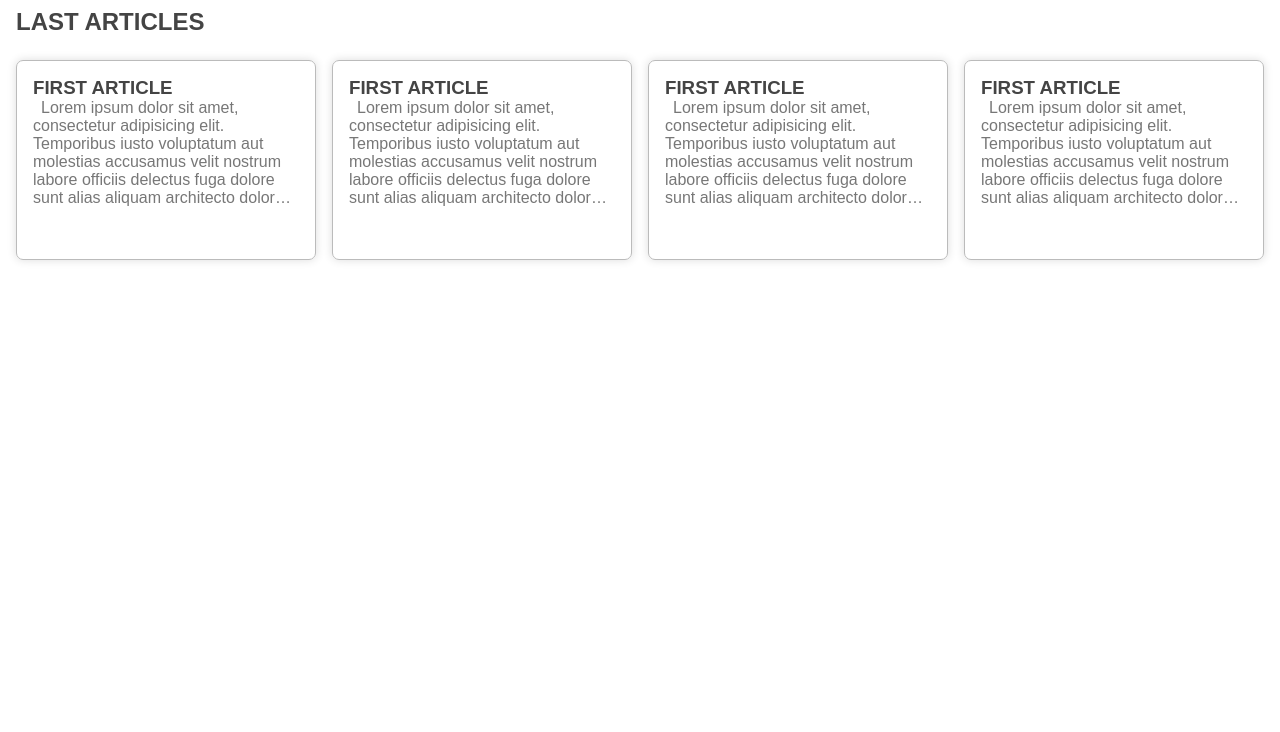
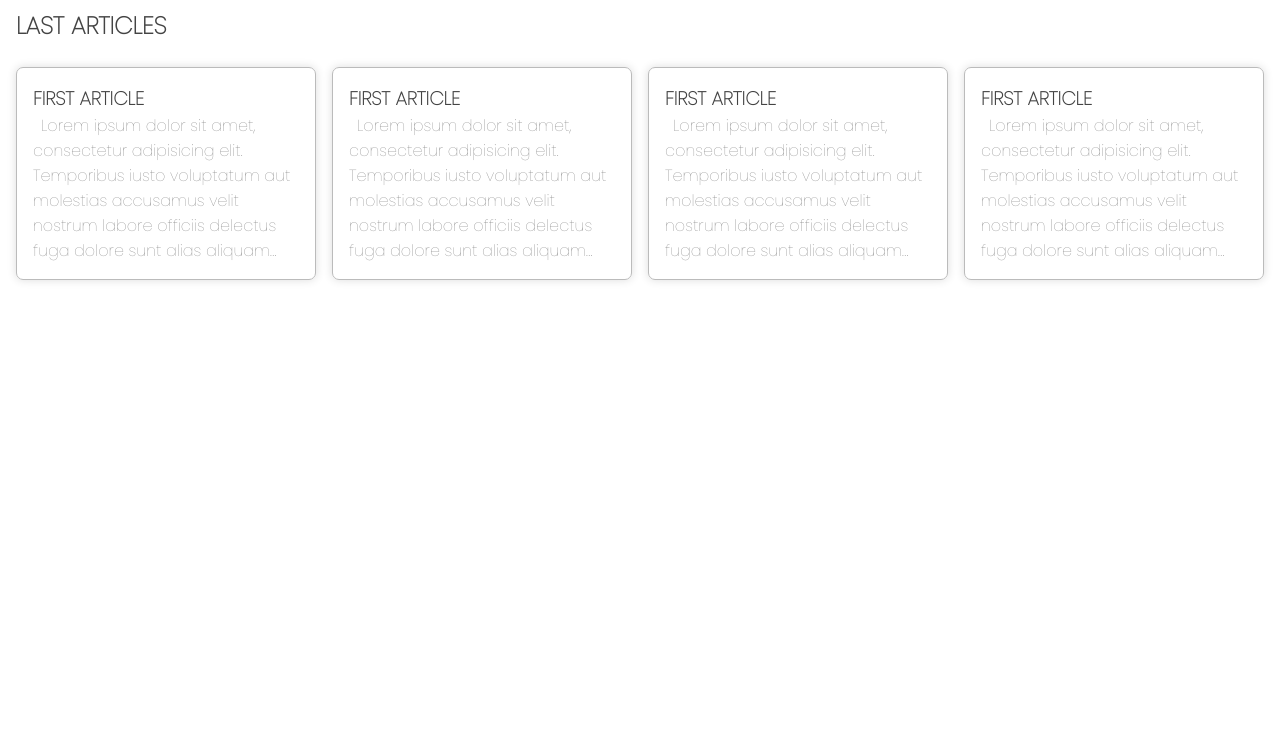
Before and after one commit to ToniCoffee/static-pwa-test, a plain HTML site: page index.html in a window 1280 px wide. Shown: the part 68-800 px from the top of the page. Drawn offline with Linux system fonts and the light colour scheme.

```diff
--- a/index.html
+++ b/index.html
@@ -17,7 +17,7 @@
 	<link rel="manifest" href="./manifest.json">
 	<link rel="preconnect" href="https://fonts.googleapis.com">
 	<link rel="preconnect" href="https://fonts.gstatic.com" crossorigin>
-	<link href="https://fonts.googleapis.com/css2?family=Poppins:wght@100&display=swap" rel="preconnect">
+	<link href="https://fonts.googleapis.com/css2?family=Poppins:wght@100&display=swap" rel="stylesheet">
 	<link rel="preconnect" href="https://cdnjs.cloudflare.com/ajax/libs/font-awesome/6.1.1/css/all.min.css" integrity="sha512-KfkfwYDsLkIlwQp6LFnl8zNdLGxu9YAA1QvwINks4PhcElQSvqcyVLLD9aMhXd13uQjoXtEKNosOWaZqXgel0g==" crossorigin="anonymous" referrerpolicy="no-referrer" />
 	<link rel="stylesheet" href="./style.css">
 	<script type="module" src="./index.js" defer></script>
```
